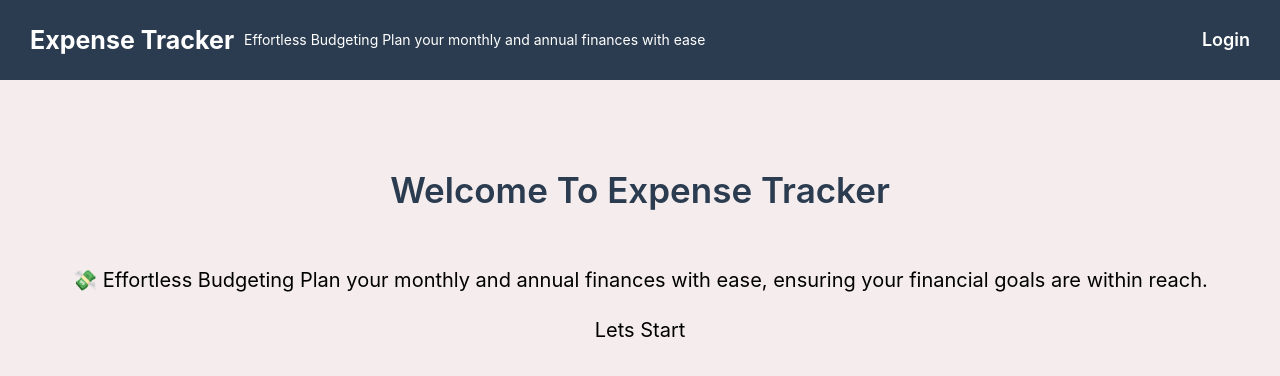
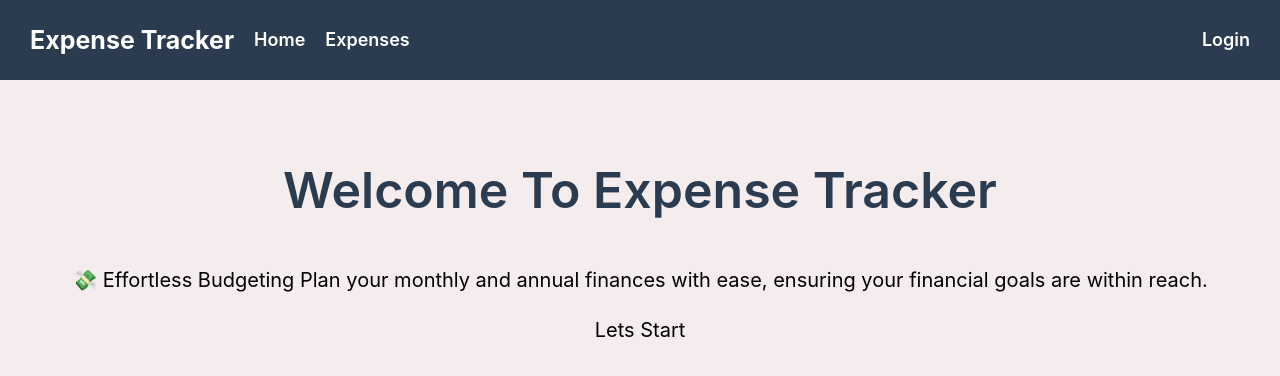
Before and after one commit to hodayaabu/Expense-Tracker, a React (Vite) app: page / in a window 1280 px wide. Shown: the top 376 px of the page. Built offline with nearby package versions, Linux system fonts and the light colour scheme.

Commit message:
daa some style to header

```diff
--- a/src/assets/scss/comps/_header.scss
+++ b/src/assets/scss/comps/_header.scss
@@ -1,3 +1,10 @@
+.links {
+    display: flex;
+    justify-content: space-between;
+    align-items: center;
+    gap: 20px;
+}
+
 .nav-links {
     margin: 0;
     display: flex;
--- a/src/assets/scss/pages/_expense-index.scss
+++ b/src/assets/scss/pages/_expense-index.scss
@@ -1,9 +1,12 @@
+.main-title {
+    font-size: 50px;
+}
+
 .expenses-index-container {
     display: flex;
     align-items: center;
     justify-content: space-around;
 }
-
 
 .expenses-index {
     display: flex;
--- a/src/assets/scss/style.css
+++ b/src/assets/scss/style.css
@@ -205,6 +205,10 @@
   font-size: 13px;
 }
 
+.main-title {
+  font-size: 50px;
+}
+
 .expenses-index-container {
   display: flex;
   align-items: center;
@@ -285,6 +289,13 @@
   padding: 7px;
 }
 
+.links {
+  display: flex;
+  justify-content: space-between;
+  align-items: center;
+  gap: 20px;
+}
+
 .nav-links {
   margin: 0;
   display: flex;
--- a/src/comps/Header.jsx
+++ b/src/comps/Header.jsx
@@ -11,19 +11,33 @@
         <>
 
             <nav className="nav-links">
+                <div className="links">
                     <Link to='/' className="nav-link logo-container">
                         <p className="logo"> Expense Tracker</p>
-                    <p className="description">Effortless Budgeting Plan your monthly and annual finances with ease</p>
+                        {/* <p className="description">Effortless Budgeting Plan your monthly and annual finances with ease</p> */}
                     </Link >
+                    <Link to='/' className="nav-link" >
+                        Home
+                    </Link>
+                    <Link to='/expenses' className="nav-link" >
+                        Expenses
+                    </Link>
+
+                </div>
+                <div>
                     {user ? (
+                        <div className="user-section">
+                            <label className="nav-link">Hello {user.username}</label>
                             <Link to='/logout' className="nav-link" >
                                 Logout
                             </Link>
+                        </div>
                     ) : (
                         <Link to='/login' className="nav-link" >
                             Login
                         </Link>
                     )}
+                </div>
             </nav>
 
         </>
```
Also changed, not shown: 1 other file (tests, documents, lock files or other folders). Lines whose indentation alone changed are shown as unchanged.
